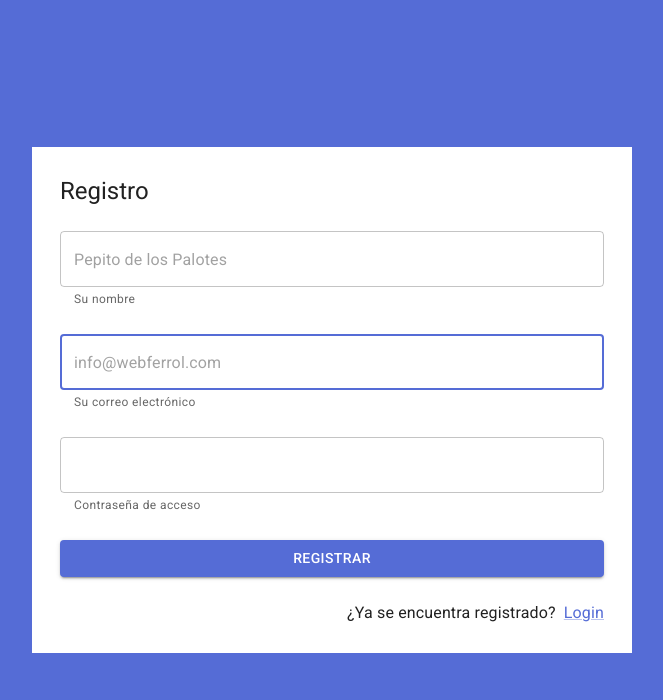
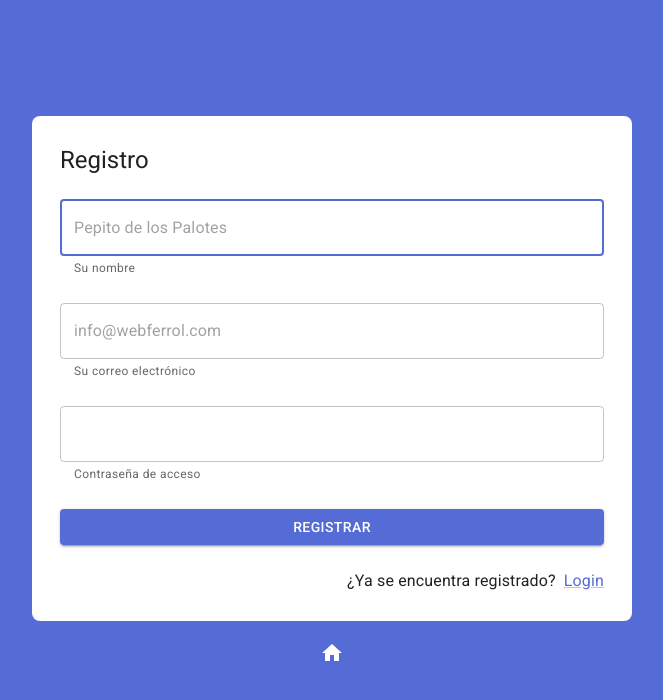
Before and after one commit to webferrol/journal-app, a React (Vite) app: page /auth/register in a window 1280 px wide. Shown: the top 700 px of the page, without its empty margins (308-971 px from the left). Built offline with nearby package versions, Linux system fonts and the light colour scheme.

Commit message:
feature useTitle

```diff
--- a/src/auth/layout/AuthLayout.jsx
+++ b/src/auth/layout/AuthLayout.jsx
@@ -1,13 +1,18 @@
+import { Link as RouterLink } from 'react-router-dom'
+import Box from '@mui/material/Box'
+import Grid from '@mui/material/Unstable_Grid2'
+import Home from '@mui/icons-material/Home'
+import Link from '@mui/material/Link'
 import Typography from '@mui/material/Typography'
-import Grid from '@mui/material/Unstable_Grid2'
 import PropTypes from 'prop-types'
 
 export function AuthLayout ({ title, children }) {
   return (
+    <Box sx={{ display: 'flex', flexDirection: 'column', alignItems: 'center', gap: 4 }}>
       <Grid
         component='form'
         container
-      sx={{ backgroundColor: 'white', p: 2, maxWidth: 'sm' }}
+        sx={{ backgroundColor: 'white', p: 2, maxWidth: 'sm', borderRadius: 2 }}
         spacing={3}
         justifyContent='end'
       >
@@ -16,6 +21,8 @@ export function AuthLayout ({ title, children }) {
         </Grid>
         {children}
       </Grid>
+      <Link sx={{ color: 'white' }} component={RouterLink} to='/'><Home /></Link>
+    </Box>
   )
 }
 
--- a/src/auth/pages/LoginPage.jsx
+++ b/src/auth/pages/LoginPage.jsx
@@ -6,8 +6,10 @@ import Link from '@mui/material/Link'
 import TextField from '@mui/material/TextField'
 import Typography from '@mui/material/Typography'
 import { AuthLayout } from '../layout/AuthLayout'
+import { useTitle } from '../../hooks/useTitle'
 
 export function LoginPage () {
+  useTitle('Login')
   return (
     <AuthLayout title='Login'>
       <Grid xs={12} md={6}>
--- a/src/auth/pages/RegisterPage.jsx
+++ b/src/auth/pages/RegisterPage.jsx
@@ -21,7 +21,6 @@ export function RegisterPage () {
       <Grid xs={12}>
         <TextField
           placeholder='info@webferrol.com'
-          autoFocus
           type='email'
           helperText='Su correo electrónico'
           fullWidth
--- /dev/null
+++ b/src/hooks/useTitle.js
@@ -0,0 +1,17 @@
+/* eslint-disable react-hooks/exhaustive-deps */
+import { useEffect, useRef } from 'react'
+
+export const useTitle = title => {
+  const documentDefined = typeof document !== 'undefined'
+  const originalTitle = useRef(documentDefined ? document.title : null)
+
+  useEffect(() => {
+    if (!documentDefined) return
+
+    if (document.title !== title) document.title = title
+
+    return () => {
+      document.title = originalTitle.current
+    }
+  }, [])
+}
--- a/src/layout/AppLayout.jsx
+++ b/src/layout/AppLayout.jsx
@@ -14,6 +14,7 @@ export function AppLayout () {
       alignItems='center'
       sx={{
         minHeight: '100vh',
+        padding: '1rem',
         backgroundColor: 'primary.main'
       }}
     >
--- a/src/router/router.jsx
+++ b/src/router/router.jsx
@@ -8,11 +8,11 @@ export const router = createBrowserRouter([
     element: <AppLayout />,
     children: [
       {
-        path: 'auth/login',
+        path: 'auth/*',
         element: <LoginPage />
       },
       {
-        path: 'auth/*',
+        path: 'auth/login',
         element: <LoginPage />
       },
       {
--- a/src/theme/theme.js
+++ b/src/theme/theme.js
@@ -1,5 +1,5 @@
 import { createTheme } from '@mui/material/styles'
-import { red } from '@mui/material/colors'
+import red from '@mui/material/colors/red'
 
 // Create a theme instance.
 export const theme = createTheme({
```
Lines whose indentation alone changed are shown as unchanged.
